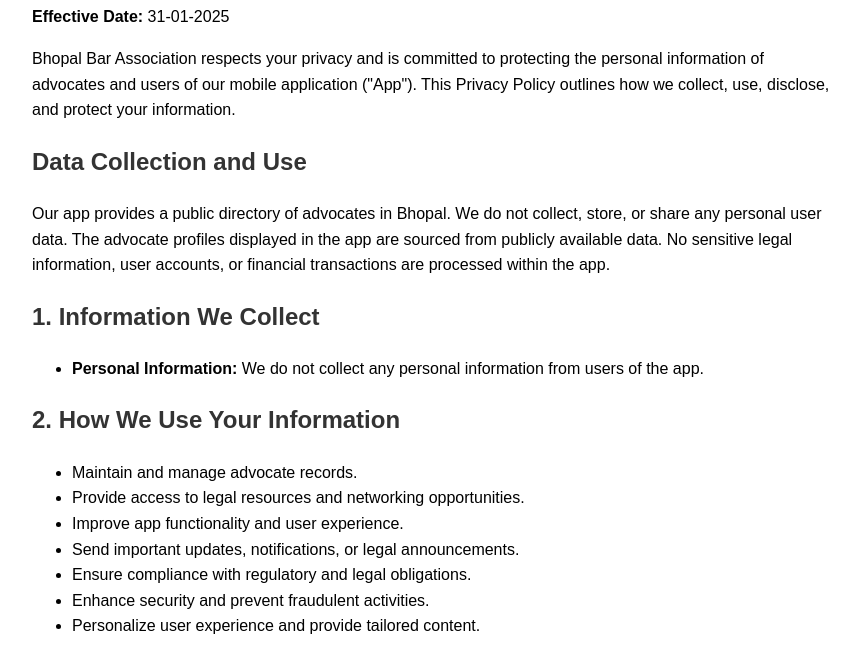
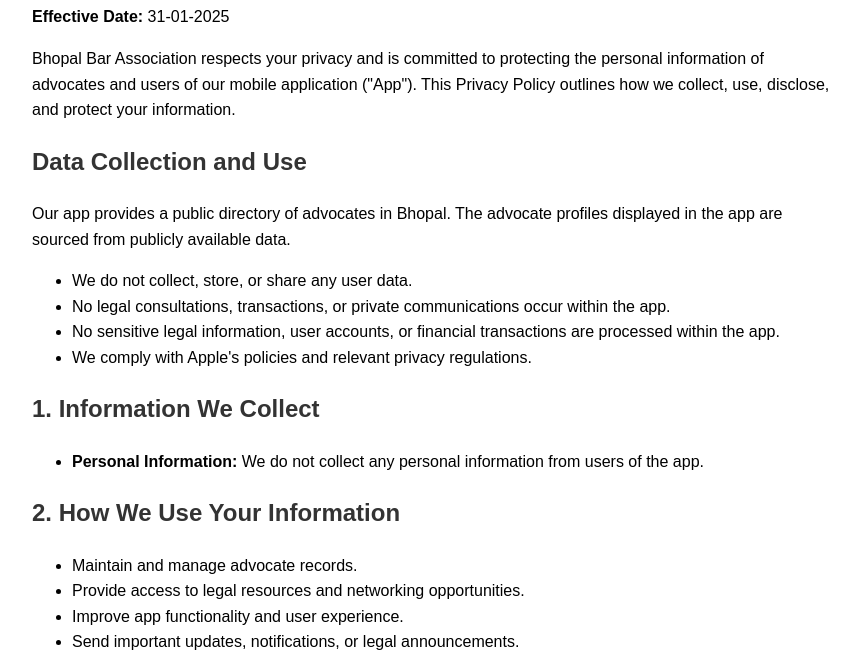
Before and after one commit to connectshikshatech/bhopal-bar-association-privacy-policy, a plain HTML site: page index.html in a window 1280 px wide. Shown: the part 168-820 px from the top of the page, without its empty margins (208-1067 px from the left). Drawn offline with Linux system fonts and the light colour scheme.

Commit message:
Update index.html

```diff
--- a/index.html
+++ b/index.html
@@ -26,7 +26,13 @@
     <p>Bhopal Bar Association respects your privacy and is committed to protecting the personal information of advocates and users of our mobile application ("App"). This Privacy Policy outlines how we collect, use, disclose, and protect your information.</p>
 
     <h2>Data Collection and Use</h2>
-    <p>Our app provides a public directory of advocates in Bhopal. We do not collect, store, or share any personal user data. The advocate profiles displayed in the app are sourced from publicly available data. No sensitive legal information, user accounts, or financial transactions are processed within the app.</p>
+    <p>Our app provides a public directory of advocates in Bhopal. The advocate profiles displayed in the app are sourced from publicly available data.</p>
+    <ul>
+        <li>We do not collect, store, or share any user data.</li>
+        <li>No legal consultations, transactions, or private communications occur within the app.</li>
+        <li>No sensitive legal information, user accounts, or financial transactions are processed within the app.</li>
+        <li>We comply with Apple's policies and relevant privacy regulations.</li>
+    </ul>
 
     <h2>1. Information We Collect</h2>
     <ul>
```
